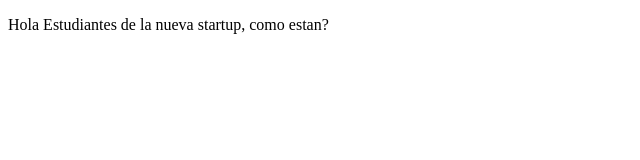
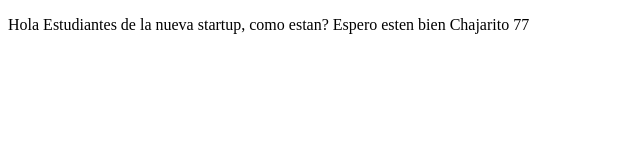
Before and after one commit to jesus161088/curso_prework, a plain HTML site: page index.html in a window 1280 px wide. Shown: the whole page, without its empty margins (0-640 px from the left). Drawn offline with Linux system fonts and the light colour scheme.

Commit message:
cambios agregados pruebas

```diff
--- a/index.html
+++ b/index.html
@@ -8,7 +8,7 @@
 </head>
 <body>
     <p>
-        Hola Estudiantes de la nueva startup, como estan?
+        Hola Estudiantes de la nueva startup, como estan? Espero esten bien Chajarito 77
     </p>
 </body>
 </html>
```
